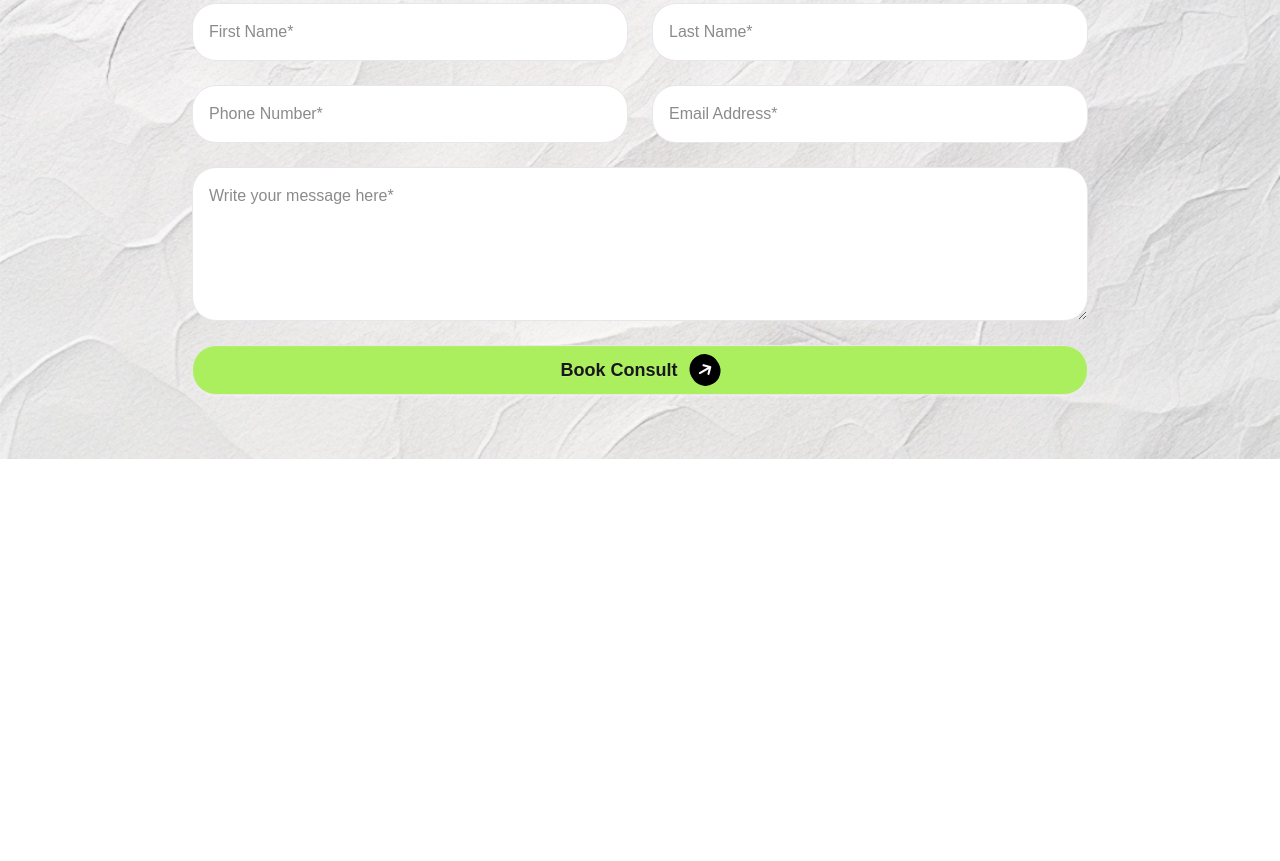
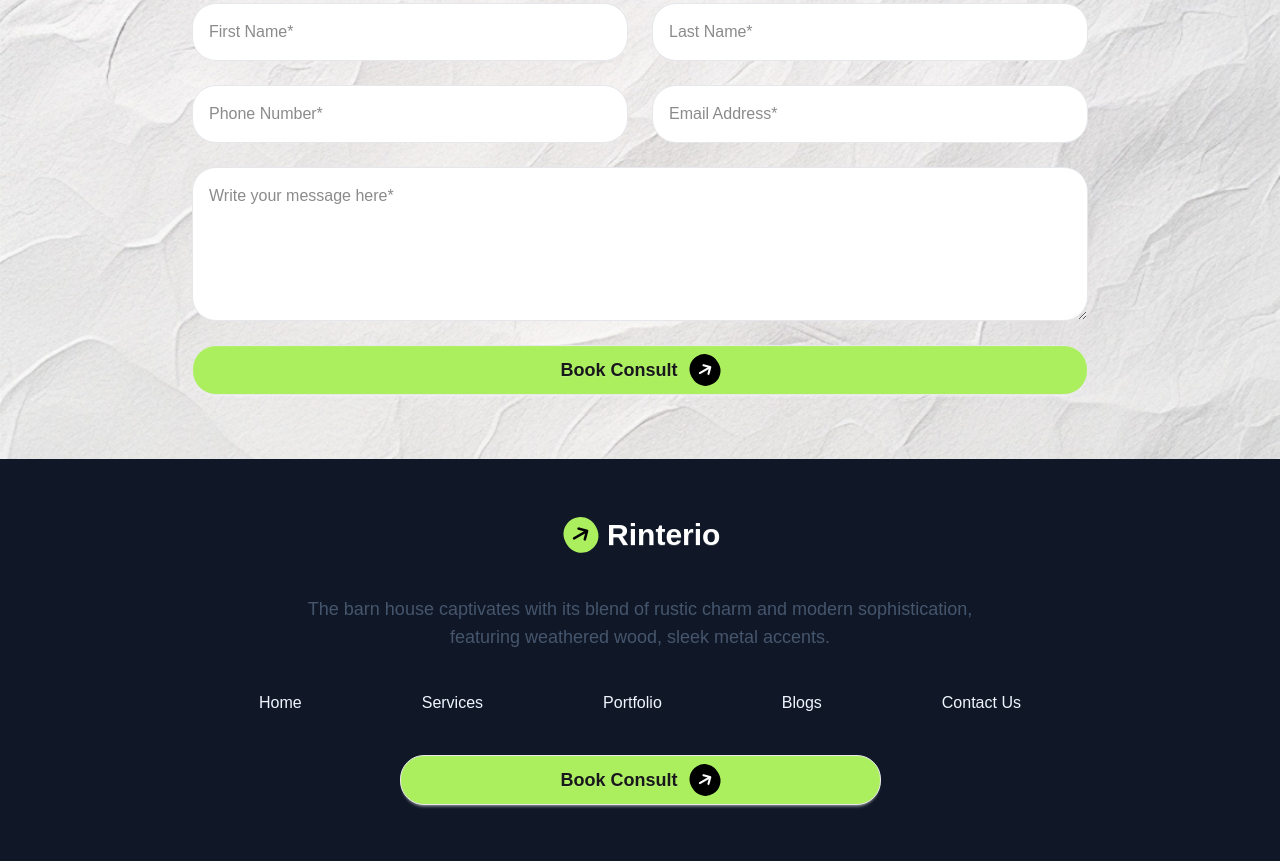
Before and after one commit to fuadraihan10/rinterio, a plain HTML site: page index.html in a window 1280 px wide. Shown: the part 5174-6035 px from the top of the page. Before the commit the page ends 5633 px from the top, so only its background shows below. Drawn offline with nearby package versions, Linux system fonts and the light colour scheme; a web font is replaced by a local one.

Commit message:
footer added

```diff
--- a/index.html
+++ b/index.html
@@ -379,7 +379,29 @@
             </div>
         </section>
     </main>
-    <footer>
+    <!------------ footer ------------>
+    <footer class="bg-gray-900 py-10">
+        <!------------- container-footer ------------->
+        <div class="flex justify-center flex-col items-center gap-10  p-4">
+            <a class="btn btn-ghost text-white text-3xl font-bold">
+                <i class="fa-solid fa-arrow-right text-black -rotate-30 text-xl bg-[rgb(171,239,95)] p-2 rounded-full m-1"></i>
+                Rinterio
+            </a>
+            <p class="text-lg text-slate-600 max-w-2xl text-center mx-auto">
+                The barn house captivates with its blend of rustic charm and modern sophistication, featuring weathered wood, sleek metal accents.
+            </p>
+            <ul class="text-blue-50 flex flex-col gap-6 lg:flex-row lg:gap-30 text-center">
+                <li><a href="">Home</a></li>
+                <li><a href="">Services</a></li>
+                <li><a href="">Portfolio</a></li>
+                <li><a href="">Blogs</a></li>
+                <li><a href="">Contact Us</a></li>
+            </ul>
+            <a class="md:col-span-2 btn bg-[rgb(171,239,95)] font-bold text-lg py-6 px-40 rounded-3xl flex items-center gap-3 justify-center">
+                Book Consult
+                <i class="fa-solid fa-arrow-right -rotate-30 text-base bg-black text-white p-2 rounded-full"></i>
+            </a>
+        </div>
 
     </footer>
 </body>
```
